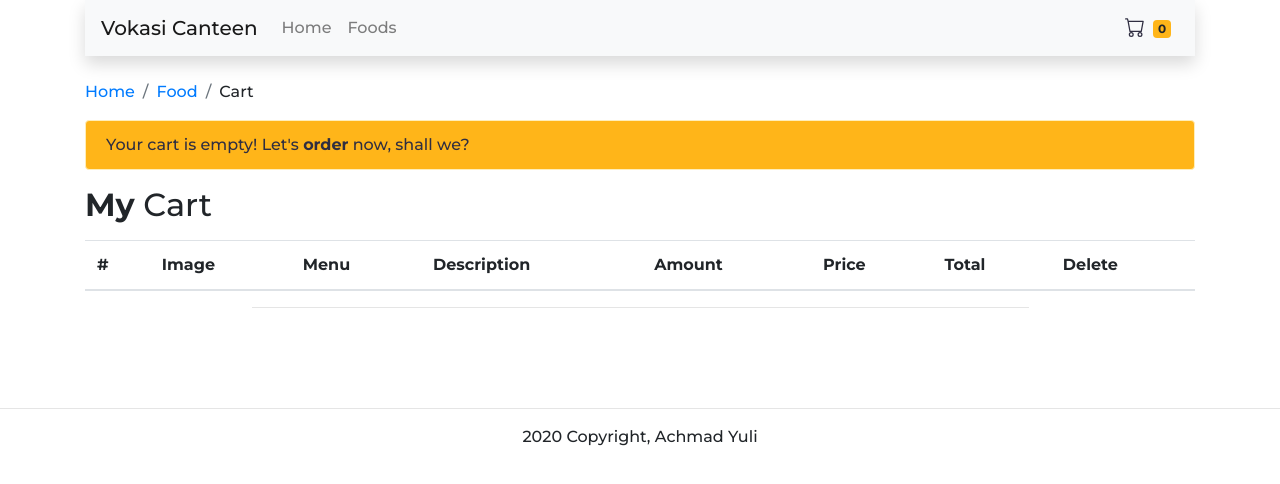
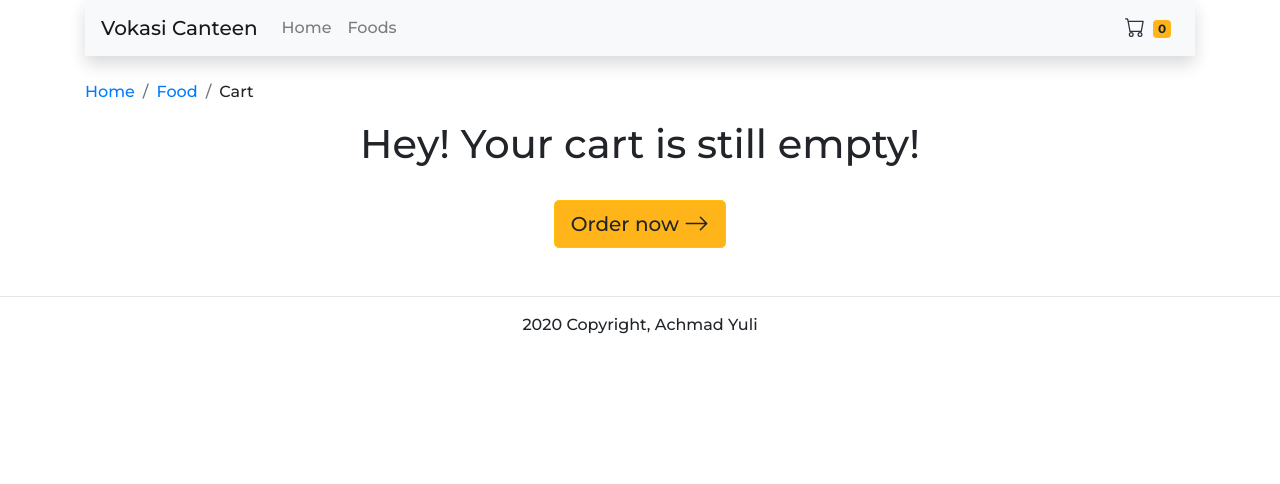
Before and after one commit to ahmadyulinu/vcanteen, a Vue app: page /#/cart in a window 1280 px wide. Shown: the top 484 px of the page. Built offline with nearby package versions, Linux system fonts and the light colour scheme; data requests are answered from the project's data file; what vue-toast-notification would draw is missing.

Commit message:
Navbar Auto-update and Tables

```diff
--- a/src/views/Cart.vue
+++ b/src/views/Cart.vue
@@ -1,6 +1,6 @@
 <template>
   <div class="cart">
-    <Navbar />
+    <Navbar :updateCart="carts" />
     <div class="container">
       <div class="row mt-4">
         <div class="col">
@@ -20,23 +20,20 @@
 
       <div v-if="carts.length === 0">
         <div class="row">
-          <div class="col">
-            <b-alert
-              show
-              variant="warning"
-              style="color: #2F2E41;"
-              class="warning"
+          <div class="col text-center">
+            <h1>Hey! Your cart is still empty!</h1>
+            <router-link
+              class="btn btn-lg btn-warning mt-4"
+              name="pesan"
+              to="/foods"
             >
-              Your cart is empty! Let's
-              <router-link to="/foods" class="links" style="font-weight: bold"
-                >order</router-link
-              >
-              now, shall we?</b-alert
-            >
+              Order now
+              <b-icon-arrow-right></b-icon-arrow-right>
+            </router-link>
           </div>
         </div>
       </div>
-      <div class="row">
+      <div class="row" v-if="carts.length != 0">
         <div class="col">
           <h2><strong>My</strong> Cart</h2>
           <div class="table-responsive mt-3">
@@ -79,7 +76,7 @@
                     ></b-icon-trash>
                   </td>
                 </tr>
-                <tr v-if="carts.length != 0">
+                <tr>
                   <td colspan="6" align="right">
                     <strong>Total Amount: </strong>
                   </td>
```
